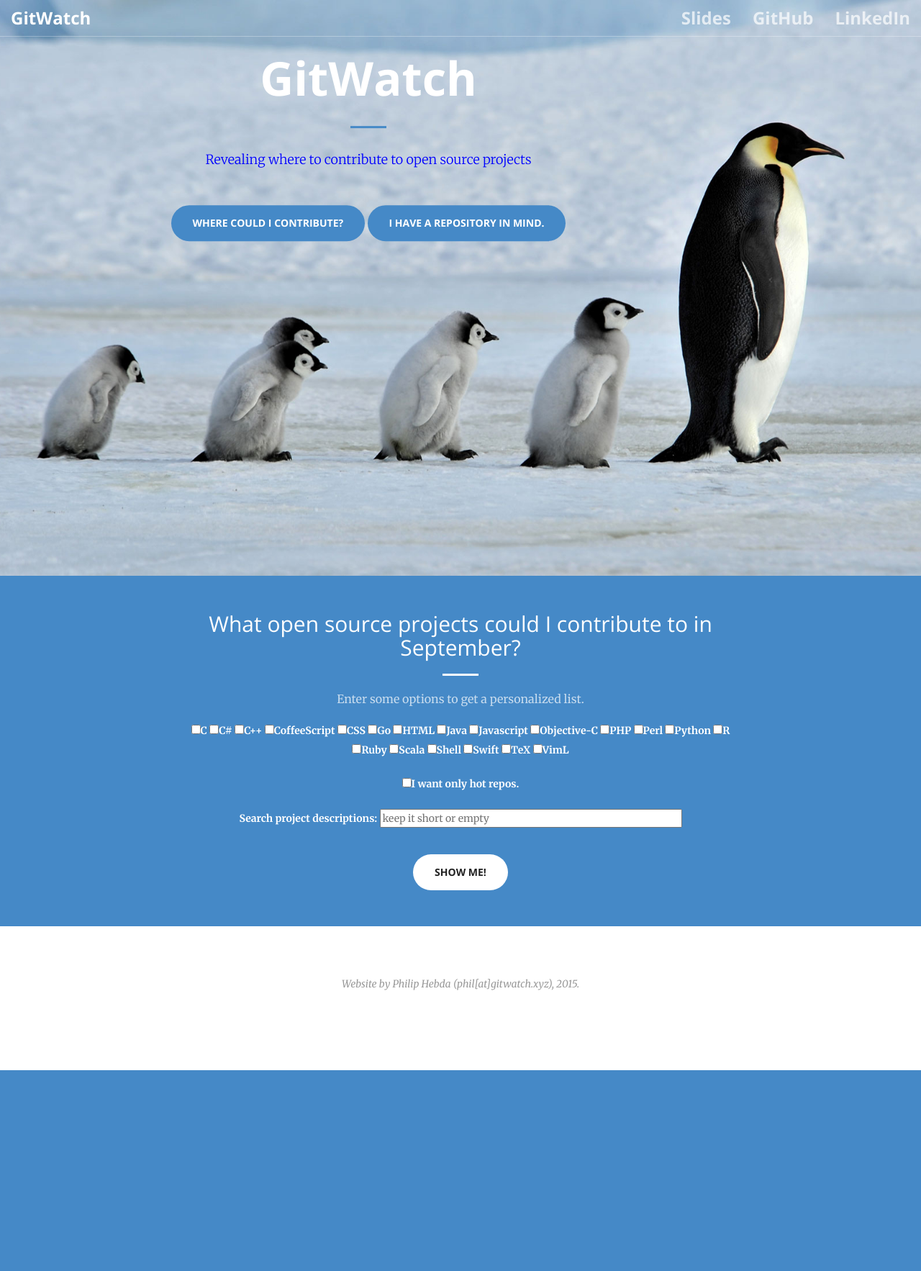
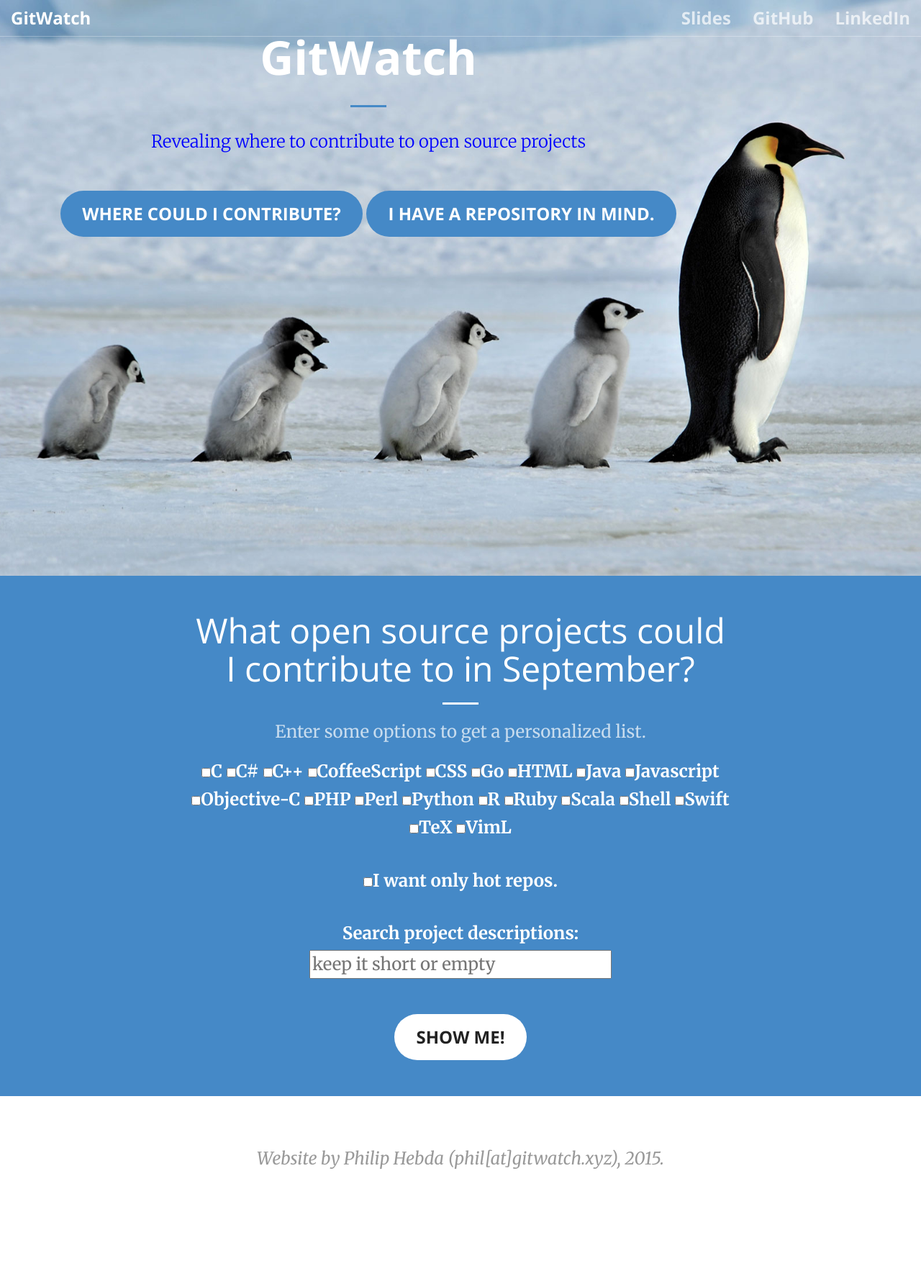
Before and after one commit to hebda/GitWatch, a Flask app: page / in a window 1280 px wide. Shown: the whole page at 72% size. Before the commit the page ends 1487 px from the top, so only its background shows below. Run offline with Flask 2, Linux system fonts and the light colour scheme; some libraries are stand-ins or nearby versions.

Commit message:
new styles

```diff
--- a/app/static/css/creative.css
+++ b/app/static/css/creative.css
@@ -12,6 +12,7 @@ body {
 
 body {
     font-family: Merriweather,'Helvetica Neue',Arial,sans-serif;
+    font-size: 24px;
 }
 
 hr {
@@ -43,13 +44,14 @@ h4,
 h5,
 h6 {
     font-family: 'Open Sans','Helvetica Neue',Arial,sans-serif;
+    font-size: 48px;
 }
 
 p {
     margin-left: 80px;
     margin-right: 80px;
     margin-bottom: 20px;
-    font-size: 16px;
+    font-size: 24px;
     line-height: 1.5;
 }
 
@@ -174,7 +176,7 @@ aside {
     }
 
     .navbar-default.affix .navbar-header .navbar-brand {
-        font-size: 14px;
+        font-size: 24px;
         color: #4589c7;
     }
 
@@ -185,12 +187,13 @@ aside {
 
     .navbar-default.affix .nav > li>a,
     .navbar-default.affix .nav>li>a:focus {
-        color: #222;
+        color: #4589c7;
     }
 
     .navbar-default.affix .nav > li>a:hover,
     .navbar-default.affix .nav>li>a:focus:hover {
         color: #4589c7;
+        color: #eb3812;
     }
 }
 
@@ -227,7 +230,7 @@ header .header-content .header-content-inner hr {
 
 header .header-content .header-content-inner p {
     margin-bottom: 50px;
-    font-size: 16px;
+    font-size: 36px;
     font-weight: 300;
     color: rgba(255,255,255,.7);
 }
@@ -256,7 +259,7 @@ header .header-content .header-content-inner p {
         margin-right: auto;
         margin-left: auto;
         max-width: 80%;
-        font-size: 18px;
+        font-size: 24px;
     }
 }
 
@@ -464,6 +467,7 @@ fieldset[disabled] .btn-primary.active {
     text-transform: uppercase;
     font-family: 'Open Sans','Helvetica Neue',Arial,sans-serif;
     font-weight: 700;
+    font-size: 24px;
 }
 
 .btn-xl {
@@ -500,3 +504,7 @@ body {
     background-color: #ffffff !important;
     color: #000000 !important;
 }
+
+#result-container{
+    width: 80%
+}
```
